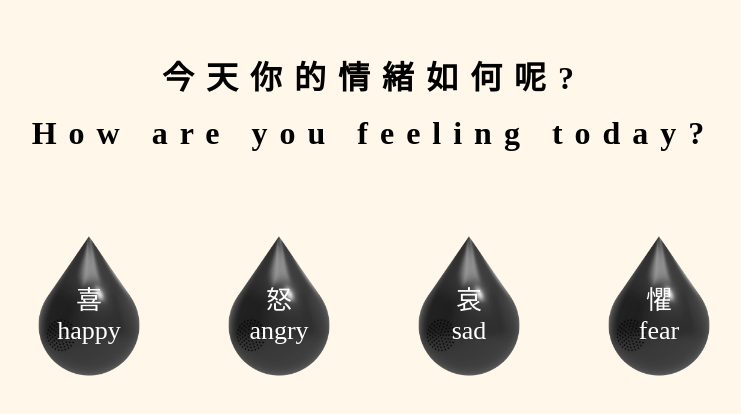
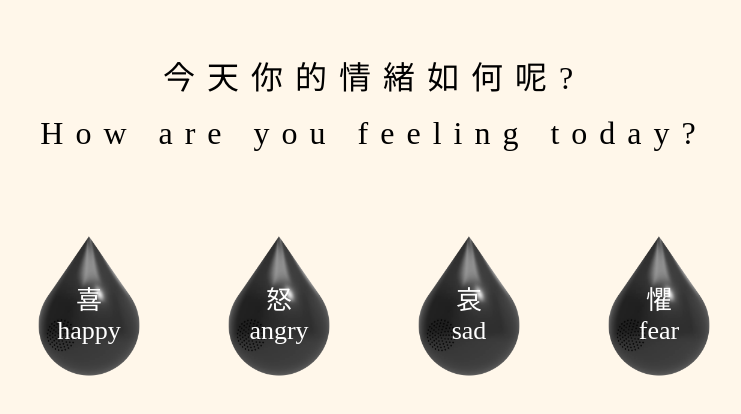
Before and after one commit to 1092024/saymore_web_experience, a plain HTML site: page index.html in a window 1280 px wide. Shown: the part 174-588 px from the top of the page, without its empty margins (266-1007 px from the left). Drawn offline with Linux system fonts and the light colour scheme.

Commit message:
Add files via upload

```diff
--- a/index.html
+++ b/index.html
@@ -5,6 +5,12 @@
     <meta name="viewport" content="width=device-width, initial-scale=1.0" />
     <title>online experience</title>
     <link rel="stylesheet" href="./style.css" />
+    <link rel="preconnect" href="https://fonts.googleapis.com" />
+    <link rel="preconnect" href="https://fonts.gstatic.com" crossorigin />
+    <link
+      href="https://fonts.googleapis.com/css2?family=Noto+Serif+TC:wght@200..900&display=swap"
+      rel="stylesheet"
+    />
   </head>
   <body>
     <div class="container" id="allBG">
--- a/style.css
+++ b/style.css
@@ -2,6 +2,10 @@
   margin: 0;
   padding: 0;
   box-sizing: border-box;
+  font-family: "Noto Serif TC", serif;
+  font-optical-sizing: auto;
+  font-weight: 400;
+  font-style: normal;
 }
 
 .container {
```
